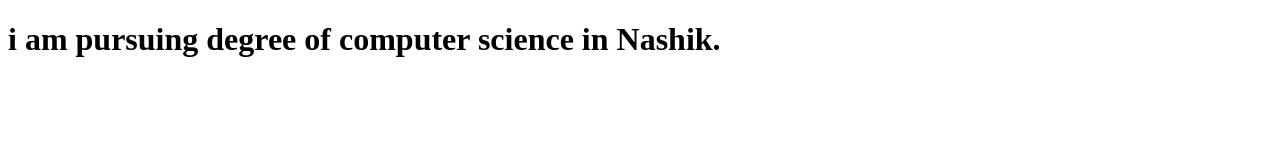
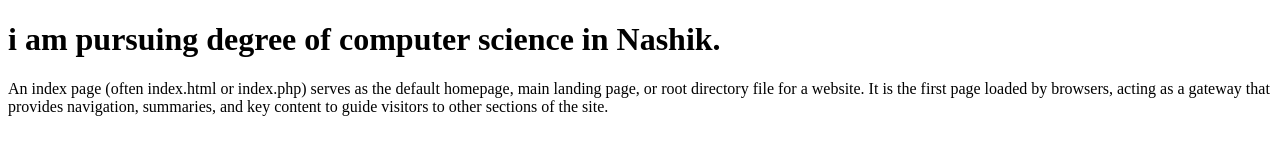
Before and after one commit to nikuleayush45/project1, a plain HTML site: page index.html in a window 1280 px wide. Drawn offline with Linux system fonts and the light colour scheme.

Commit message:
info adding

```diff
--- a/index.html
+++ b/index.html
@@ -5,5 +5,6 @@
 </head>
 <body>
     <h1> i am pursuing degree of computer science in Nashik.</h1>
+    An index page (often index.html or index.php) serves as the default homepage, main landing page, or root directory file for a website. It is the first page loaded by browsers, acting as a gateway that provides navigation, summaries, and key content to guide visitors to other sections of the site.
 </body>
 </html>
```
